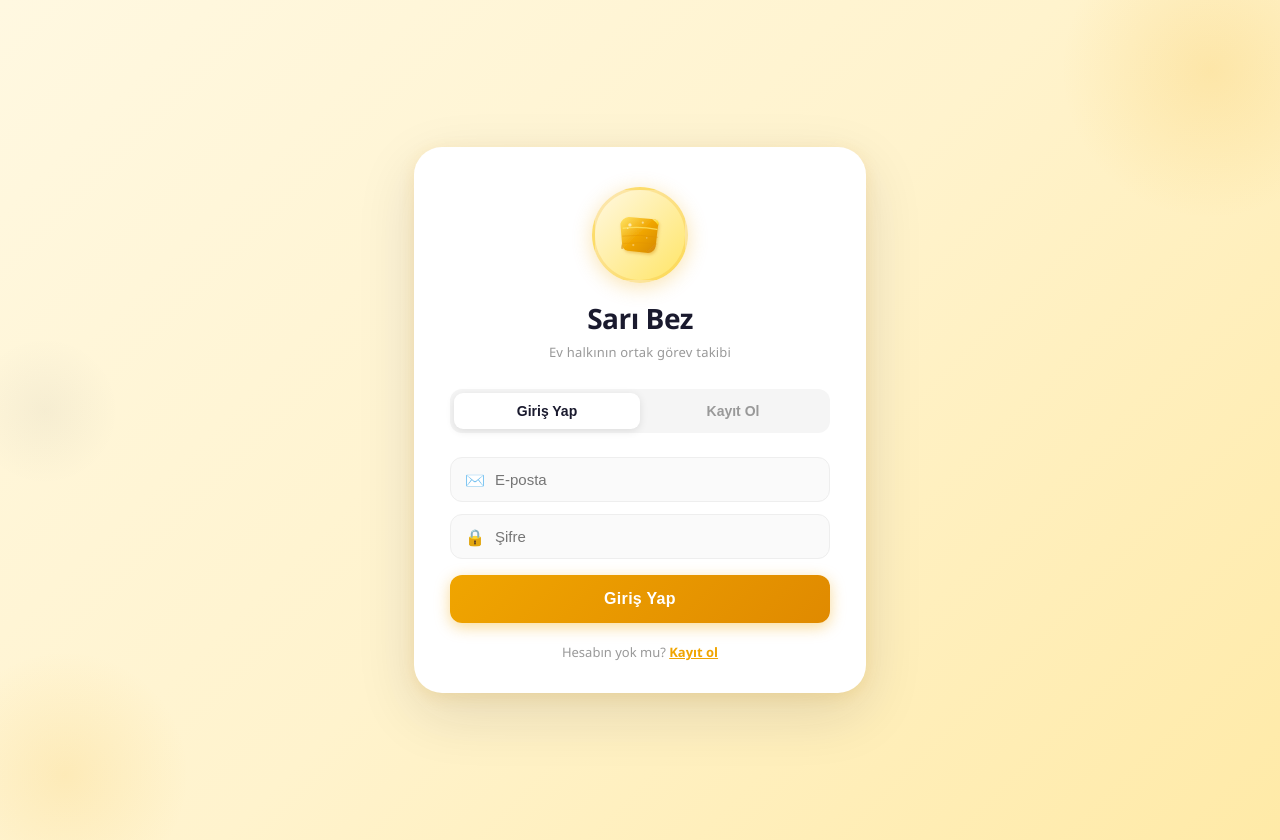
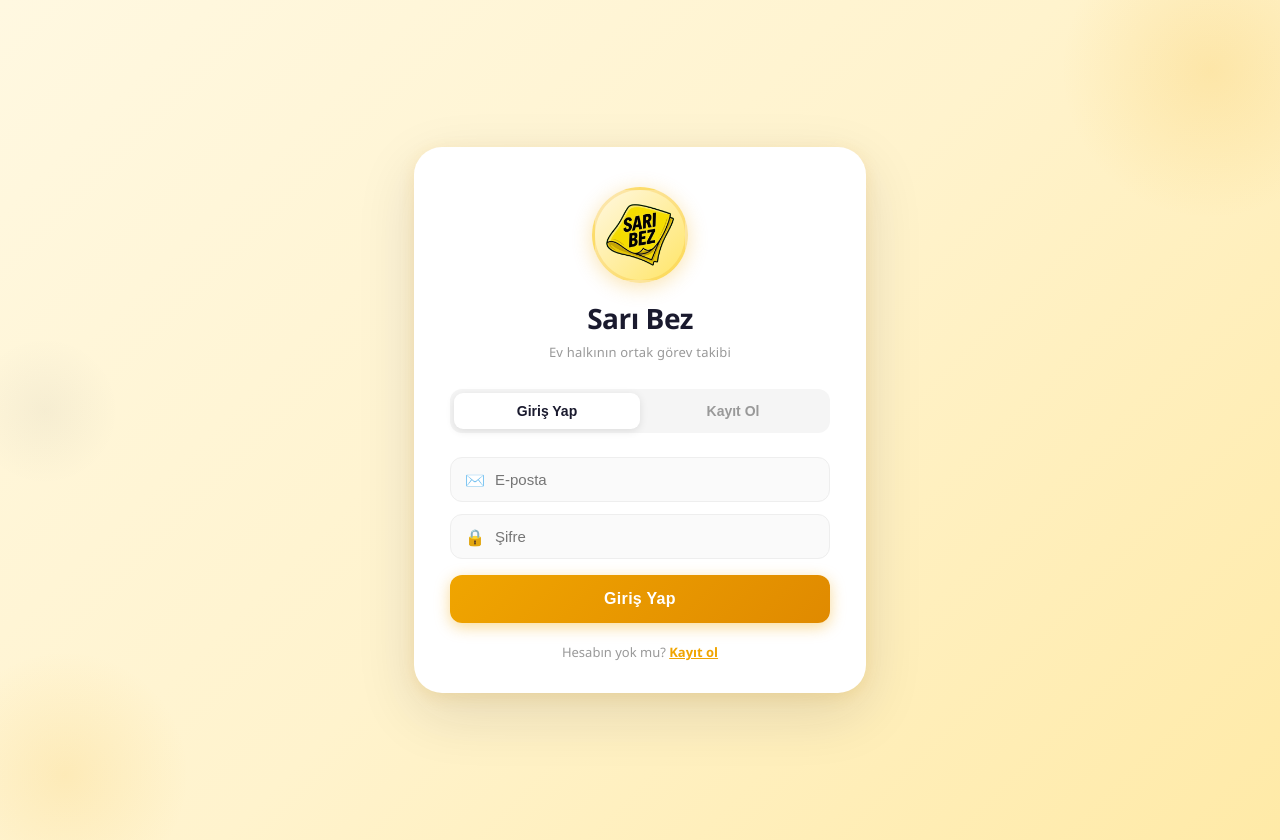
Before and after one commit to Paslanmazkedi/saribez, a React (Create React App) app: page / in a window 1280 px wide. Built offline with nearby package versions, Linux system fonts and the light colour scheme.

Commit message:
ikon güncellendi, giriş ve header

```diff
--- a/src/App.js
+++ b/src/App.js
@@ -75,7 +75,10 @@ function App() {
       {/* Header */}
       <div style={{ ...styles.header, background: themeObj.dark }}>
         <div>
-          <div style={styles.headerSub}>🧹 Sarı Bez</div>
+          <div style={styles.headerSub}>
+  <img src="/logo512.png" alt="Sarı Bez" style={{ width: 20, height: 20, borderRadius: 4, marginRight: 4, verticalAlign: 'middle' }} />
+  Sarı Bez
+</div>
           <div style={styles.headerTitle}>{home.name}</div>
         </div>
         <div style={styles.headerRight}>
--- a/src/pages/Auth.js
+++ b/src/pages/Auth.js
@@ -1,85 +1,7 @@
 import { useState } from 'react'
 import { supabase } from '../supabaseClient'
 
-const SariBezLogo = ({ size = 80 }) => (
-  <svg width={size} height={size} viewBox="0 0 100 100" fill="none" xmlns="http://www.w3.org/2000/svg">
-    {/* Sarı bez — katlanmış kumaş görünümü */}
-    <defs>
-      <linearGradient id="bezGrad" x1="0%" y1="0%" x2="100%" y2="100%">
-        <stop offset="0%" stopColor="#FFE566" />
-        <stop offset="50%" stopColor="#F0A500" />
-        <stop offset="100%" stopColor="#D4880A" />
-      </linearGradient>
-      <linearGradient id="bezGrad2" x1="0%" y1="0%" x2="100%" y2="100%">
-        <stop offset="0%" stopColor="#FFF3A3" />
-        <stop offset="100%" stopColor="#FFD700" />
-      </linearGradient>
-      <filter id="shadow" x="-20%" y="-20%" width="140%" height="140%">
-        <feDropShadow dx="2" dy="3" stdDeviation="3" floodColor="#D4880A" floodOpacity="0.4"/>
-      </filter>
-    </defs>
 
-    {/* Bezin ana gövdesi — katlanmış köşeli kumaş */}
-    <path
-      d="M15 30 Q18 20 30 18 L75 22 Q85 24 82 35 L78 70 Q76 80 65 82 L28 78 Q18 76 18 65 Z"
-      fill="url(#bezGrad)"
-      filter="url(#shadow)"
-    />
-
-    {/* Üst katlanma çizgisi */}
-    <path
-      d="M20 38 Q50 34 80 40"
-      stroke="#FFE566"
-      strokeWidth="2.5"
-      strokeLinecap="round"
-      fill="none"
-      opacity="0.8"
-    />
-
-    {/* Orta katlanma çizgisi */}
-    <path
-      d="M19 52 Q50 48 81 54"
-      stroke="#E09000"
-      strokeWidth="1.5"
-      strokeLinecap="round"
-      fill="none"
-      opacity="0.5"
-    />
-
-    {/* Alt katlanma */}
-    <path
-      d="M20 65 Q50 62 80 66"
-      stroke="#E09000"
-      strokeWidth="1.5"
-      strokeLinecap="round"
-      fill="none"
-      opacity="0.4"
-    />
-
-    {/* Köşe kıvrımı — sağ üst */}
-    <path
-      d="M72 22 Q85 20 83 33 Q78 26 72 22Z"
-      fill="url(#bezGrad2)"
-      opacity="0.9"
-    />
-
-    {/* Köşe kıvrımı — sol alt */}
-    <path
-      d="M20 74 Q14 78 18 65 Q20 71 20 74Z"
-      fill="#D4880A"
-      opacity="0.6"
-    />
-
-    {/* Temizlik parlaması — sol üst */}
-    <circle cx="32" cy="32" r="3" fill="white" opacity="0.6" />
-    <circle cx="28" cy="38" r="1.5" fill="white" opacity="0.4" />
-
-    {/* Küçük köpük noktaları */}
-    <circle cx="55" cy="28" r="2" fill="white" opacity="0.5" />
-    <circle cx="62" cy="55" r="1.5" fill="white" opacity="0.3" />
-    <circle cx="38" cy="68" r="2" fill="white" opacity="0.35" />
-  </svg>
-)
 
 export default function Auth() {
   const [isLogin, setIsLogin] = useState(true)
@@ -123,8 +45,8 @@ export default function Auth() {
         {/* Logo alanı */}
         <div style={styles.logoWrap}>
           <div style={styles.logoCircle}>
-            <SariBezLogo size={56} />
-          </div>
+  <img src="/logo512.png" alt="Sarı Bez" style={{ width: 70, height: 70, borderRadius: 12 }} />
+</div>
         </div>
 
         {/* Başlık */}
```
